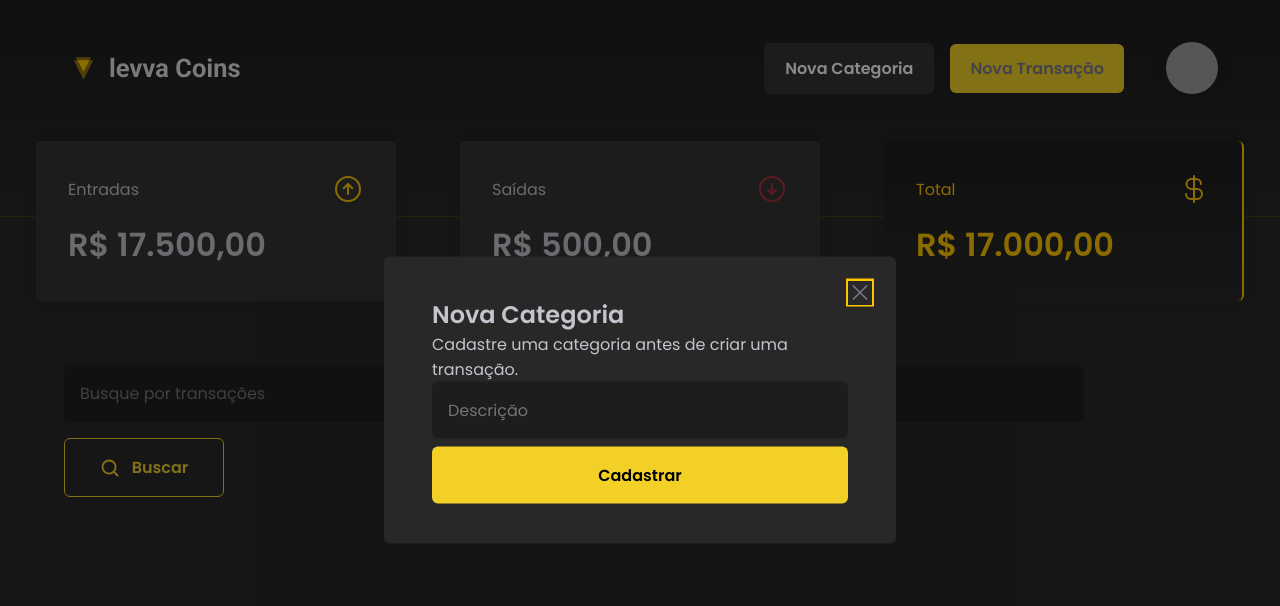
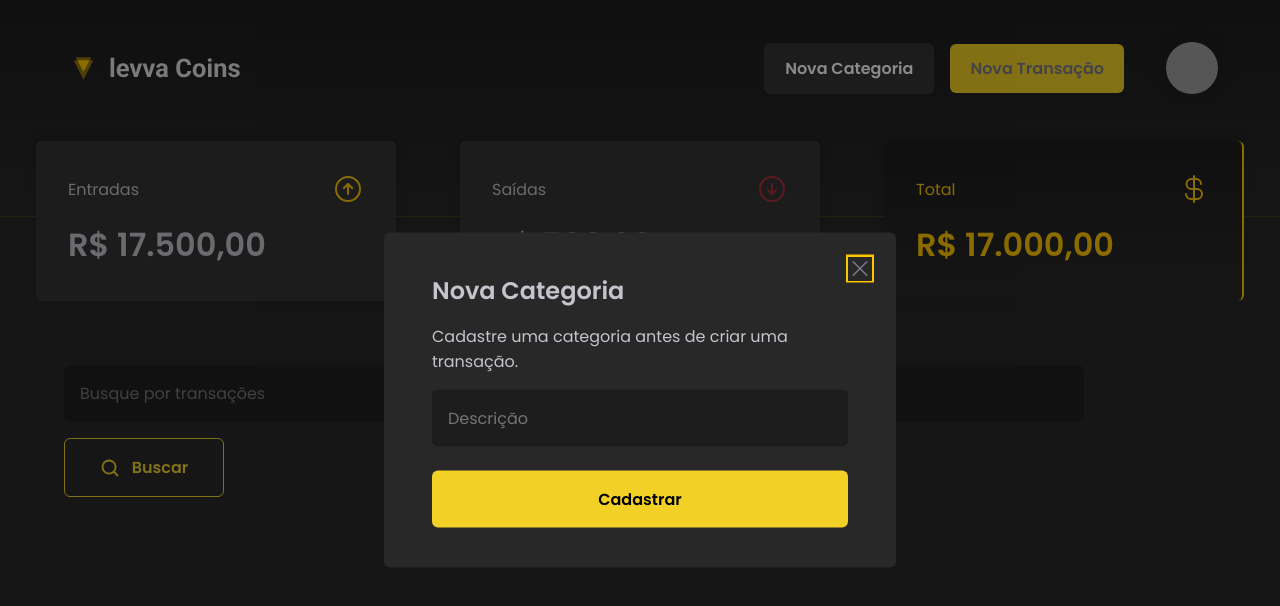
Before and after one commit to heitorgandolfi/levva-coins, a React (Vite) app: page /home in a window 1280 px wide. Both pictures are taken after a click on the button "Nova Categoria". Shown: the top 606 px of the page. Built offline with nearby package versions, Linux system fonts and the light colour scheme; grey boxes are pictures that could not be loaded.

Commit message:
style: Finalize styling for the newCategoryButton component

```diff
--- a/src/components/Header/index.tsx
+++ b/src/components/Header/index.tsx
@@ -1,4 +1,8 @@
 import { ReactNode } from "react";
+
+import { ArrowCircleDown, ArrowCircleUp } from "phosphor-react";
+
+import { Modal } from "../Modal";
 
 import {
   HeaderContainer,
@@ -9,17 +13,15 @@ import {
   UserAvatar,
 } from "./styles";
 
-import { Modal } from "../Modal";
 import {
   AuthForm,
   TransactionTypeButton,
   TransactionTypeContainer,
+  AuthInput,
+  AuthButton,
 } from "../../styles/global";
 
 import levvaCoinsLogo from "../../assets/logo.svg";
-import { AuthInput } from "../../styles/global";
-import { AuthButton } from "../../styles/global";
-import { ArrowCircleDown, ArrowCircleUp } from "phosphor-react";
 
 export const Header = () => {
   const newCategoryButton: ReactNode = (
@@ -45,9 +47,11 @@ export const Header = () => {
         <InteractWrapper>
           <div>
             <Modal title="Nova Categoria" trigger={newCategoryButton}>
-              <p>Cadastre uma categoria antes de criar uma transação.</p>
-              <AuthInput placeholder="Descrição" />
-              <AuthButton>Cadastrar</AuthButton>
+              <AuthForm>
+                <p>Cadastre uma categoria antes de criar uma transação.</p>
+                <AuthInput placeholder="Descrição" />
+                <AuthButton type="submit">Cadastrar</AuthButton>
+              </AuthForm>
             </Modal>
 
             <Modal title="Nova Transação" trigger={newTransactionButton}>
@@ -57,12 +61,20 @@ export const Header = () => {
                 <AuthInput placeholder="Categoria" />
 
                 <TransactionTypeContainer>
-                  <TransactionTypeButton type="button" variant="income" value="income">
+                  <TransactionTypeButton
+                    type="button"
+                    variant="income"
+                    value="income"
+                  >
                     <ArrowCircleUp size={24} />
                     Entrada
                   </TransactionTypeButton>
 
-                  <TransactionTypeButton type="button" variant="outcome" value="outcome">
+                  <TransactionTypeButton
+                    type="button"
+                    variant="outcome"
+                    value="outcome"
+                  >
                     <ArrowCircleDown size={24} />
                     Saída
                   </TransactionTypeButton>
```
